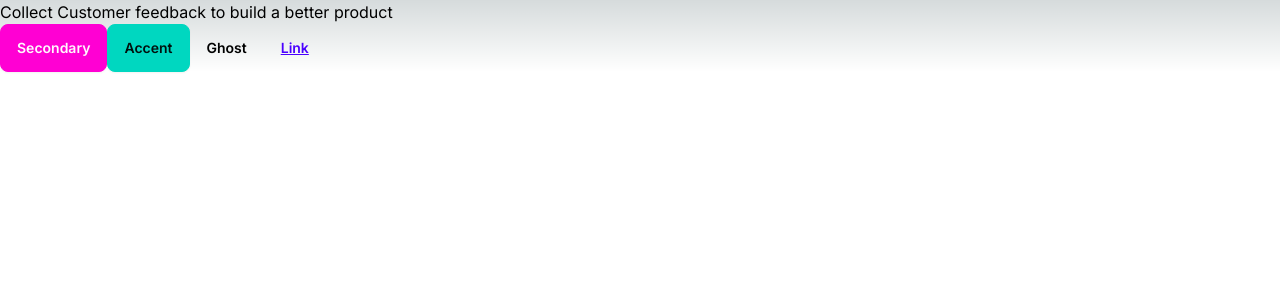
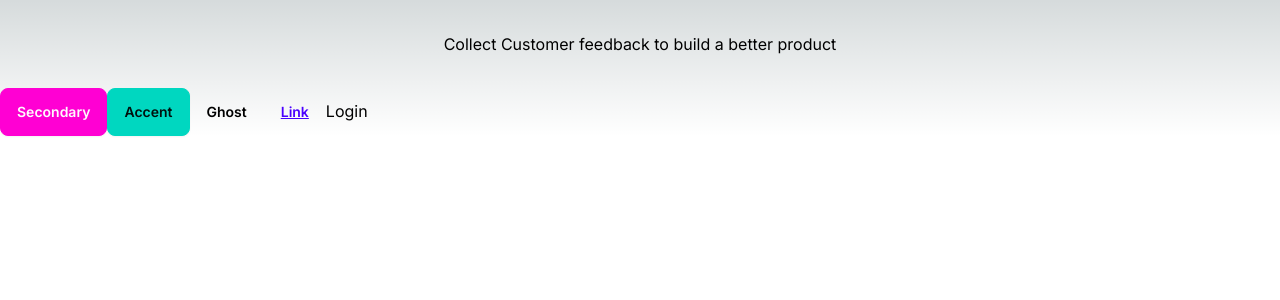
Before and after one commit to ALEXcERpto/Code, a Next.js app in the folder codefast-saas/: page / in a window 1280 px wide. Shown: the top 300 px of the page. Built offline with nearby package versions, Linux system fonts and the light colour scheme.

Commit message:
React and Tailwind basics

```diff
--- /dev/null
+++ b/codefast-saas/app/Component/ButtonLogin.js
@@ -0,0 +1,13 @@
+import Link from "next/link";
+
+//Every react function has a parameter called props
+
+// Here button is use when use is login to send to dashboard page
+const ButtonLogin = (props) => {
+  if (props.isLoggedIn) {
+    return <Link href="/dashboard">Welcome back {props.name}</Link>;
+  } else {
+    return <button>Login</button>;
+  }
+};
+export default ButtonLogin;
--- a/codefast-saas/app/page.js
+++ b/codefast-saas/app/page.js
@@ -1,13 +1,20 @@
-import Image from "next/image";
+//import Link from "next/link";
+import ButtonLogin from "./Component/ButtonLogin";
 
 export default function Home() {
+  const isLoggedIn = false;
+  const name = "Lohit";
   return (
     <main>
-      <h1>Collect Customer feedback to build a better product</h1>
+      <h1 className="p-8 text-center">
+        Collect Customer feedback to build a better product
+      </h1>
       <button class="btn btn-secondary">Secondary</button>
       <button class="btn btn-accent">Accent</button>
       <button class="btn btn-ghost">Ghost</button>
       <button class="btn btn-link">Link</button>
+
+      <ButtonLogin isLoggedIn={isLoggedIn} name={name} />
     </main>
   );
 }
```
